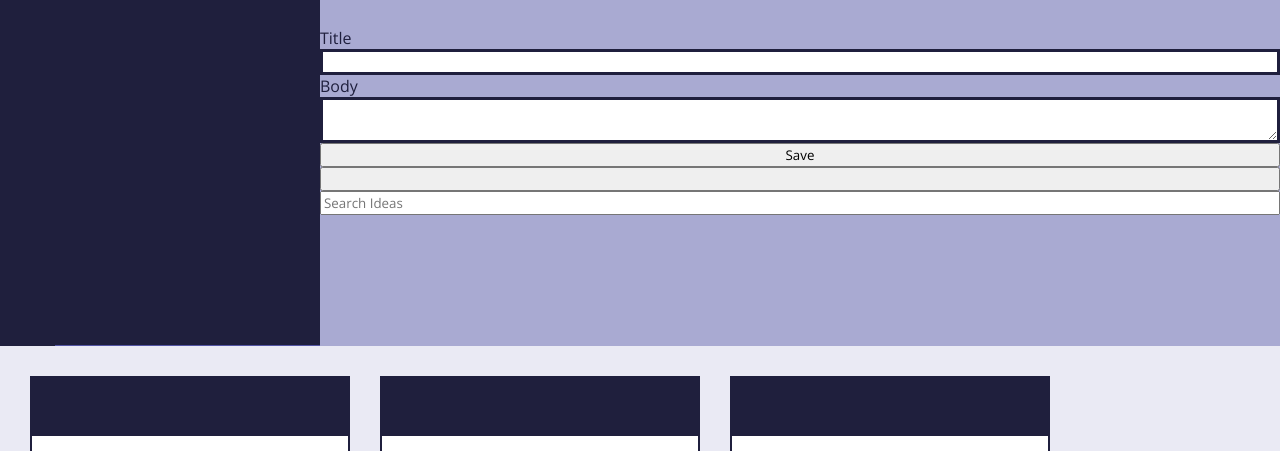
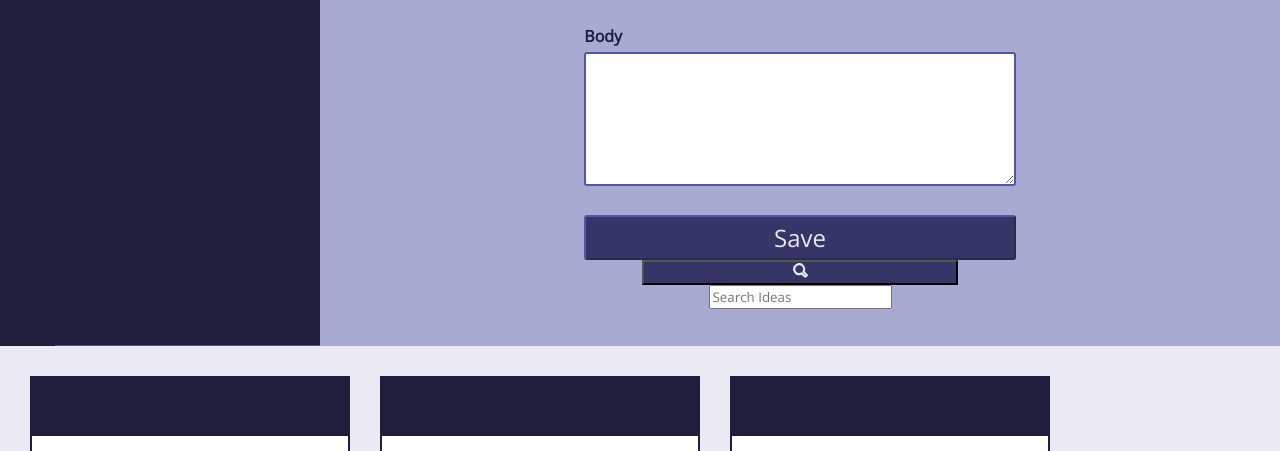
Before and after one commit to MandyAlford/Idea-Box, a plain HTML site: page index.html in a window 1280 px wide. Shown: the part 104-555 px from the top of the page. Drawn offline with nearby package versions, Linux system fonts and the light colour scheme.

Commit message:
Add additional styling to main/form

```diff
--- a/index.html
+++ b/index.html
@@ -5,7 +5,7 @@
     <link href="https://fonts.googleapis.com/css?family=Open+Sans&display=swap" rel="stylesheet">
     <meta charset="utf-8">
     <meta name="viewport" content="width=device-width, initial-scale=1">
-    <title></title>
+    <title>IdeaBox</title>
   </head>
   <body>
     <aside>
@@ -17,13 +17,13 @@
     </aside>
     <main>
         <form>
-          <label id="title">Title</label>
-          <input id="title-text" type="text" ></input>
-          <label id="body">Body</label>
-          <textarea id="body-text" type="text"></textarea>
-          <button>Save</button>
-          <button><img></button>
-          <input type="text" placeholder="Search Ideas"></input>
+          <label id="title" class="labels">Title</label>
+          <input id="title-text" class="content" type="text" ></input>
+          <label id="body" class="labels">Body</label>
+          <textarea id="body-text" class="content" type="text" rows="7" cols="80"></textarea>
+          <button id="save">Save</button>
+          <button id="search-btn"><img src="assets/search.svg" id="microscope" alt="search button"></button>
+          <input id="search" type="text" placeholder="Search Ideas"></input>
         </form>
       </main>
       <section class="bottom-section">
--- a/styles.css
+++ b/styles.css
@@ -56,22 +56,48 @@ main {
 form {
   display: flex;
   flex-direction: column;
-  justify-content: center;
-  align-content: center;
+  align-items: center;
   height: 450px;
   width: 100%;
   background-color: #A9AAD2;
+}
+
+.labels {
   color: #1F1F3D;
+  margin-right: 41%;
+  margin-top: 3%;
+  font-weight: bold;
+}
+
+.content {
+  border: 2px solid #5356A4;
+  border-radius: 3px;
+  width: 45%;
+  margin-top: .5%;
 }
 
 #title-text {
-  border: 3px solid #1F1F3D;
+  height: 10%;
 }
 
-#body-text {
-  border: 3px solid #1F1F3D;
+#save {
+  width: 45%;
+  height: 10%;
+  margin-top: 3%;
+  border-color: #5356A4;
+  border-radius: 3px;
+  background-color: #353567;
+  color: #E9E9f3;
+  font-size: 1.5rem;
 }
+#search-btn {
+  background-color: #353567;
+  display: inline-block;
 
+}
+#microscope {
+  width: 5%;
+}
 
 /*Card styles */
 .bottom-section {
```
